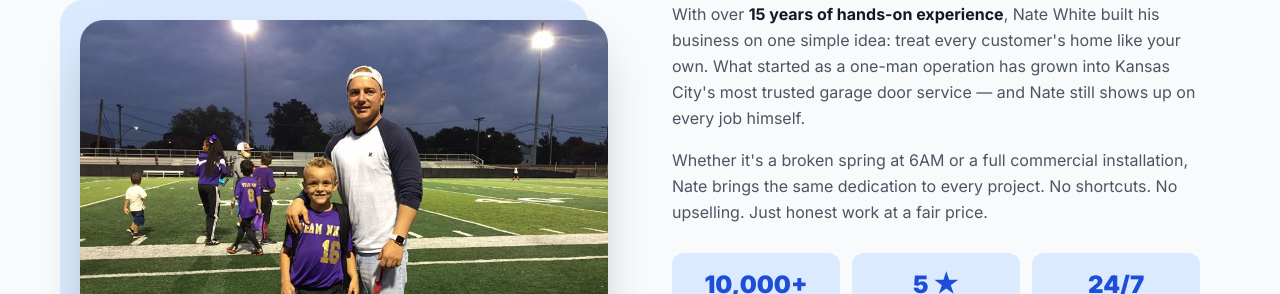
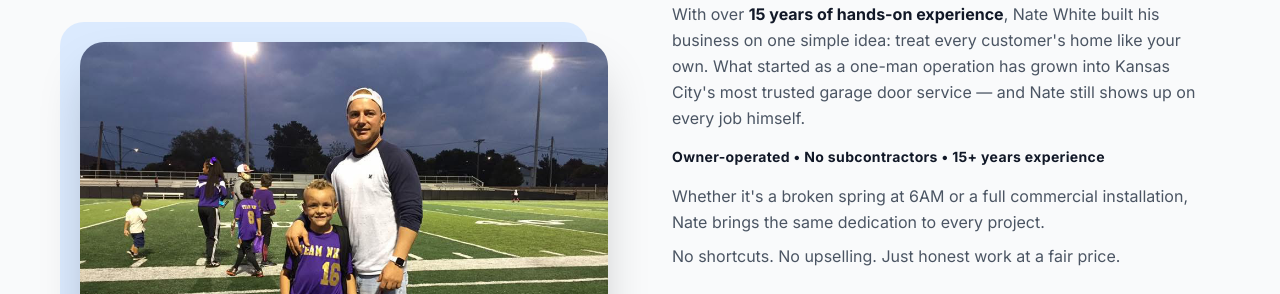
Before and after one commit to degardonia/nates-door-service, a website: page index.html in a window 1280 px wide. Shown: the part 2906-3200 px from the top of the page. Drawn offline with nearby package versions, Linux system fonts and the light colour scheme.

Commit message:
Improve About Us copy: add bold callout line and break up dense paragraph
Made-with: Cursor

```diff
--- a/index.html
+++ b/index.html
@@ -657,8 +657,15 @@
           simple idea: treat every customer's home like your own. What started as a one-man operation has grown into
           Kansas City's most trusted garage door service — and Nate still shows up on every job himself.
         </p>
+
+        <p class="text-sm font-bold text-gray-900 tracking-wide mb-4">
+          Owner-operated &bull; No subcontractors &bull; 15+ years experience
+        </p>
+
+        <p class="text-gray-600 leading-relaxed mb-2">
+          Whether it's a broken spring at 6AM or a full commercial installation, Nate brings the same dedication to every project.
+        </p>
         <p class="text-gray-600 leading-relaxed mb-7">
-          Whether it's a broken spring at 6AM or a full commercial installation, Nate brings the same dedication to every project.
           No shortcuts. No upselling. Just honest work at a fair price.
         </p>
 
```
